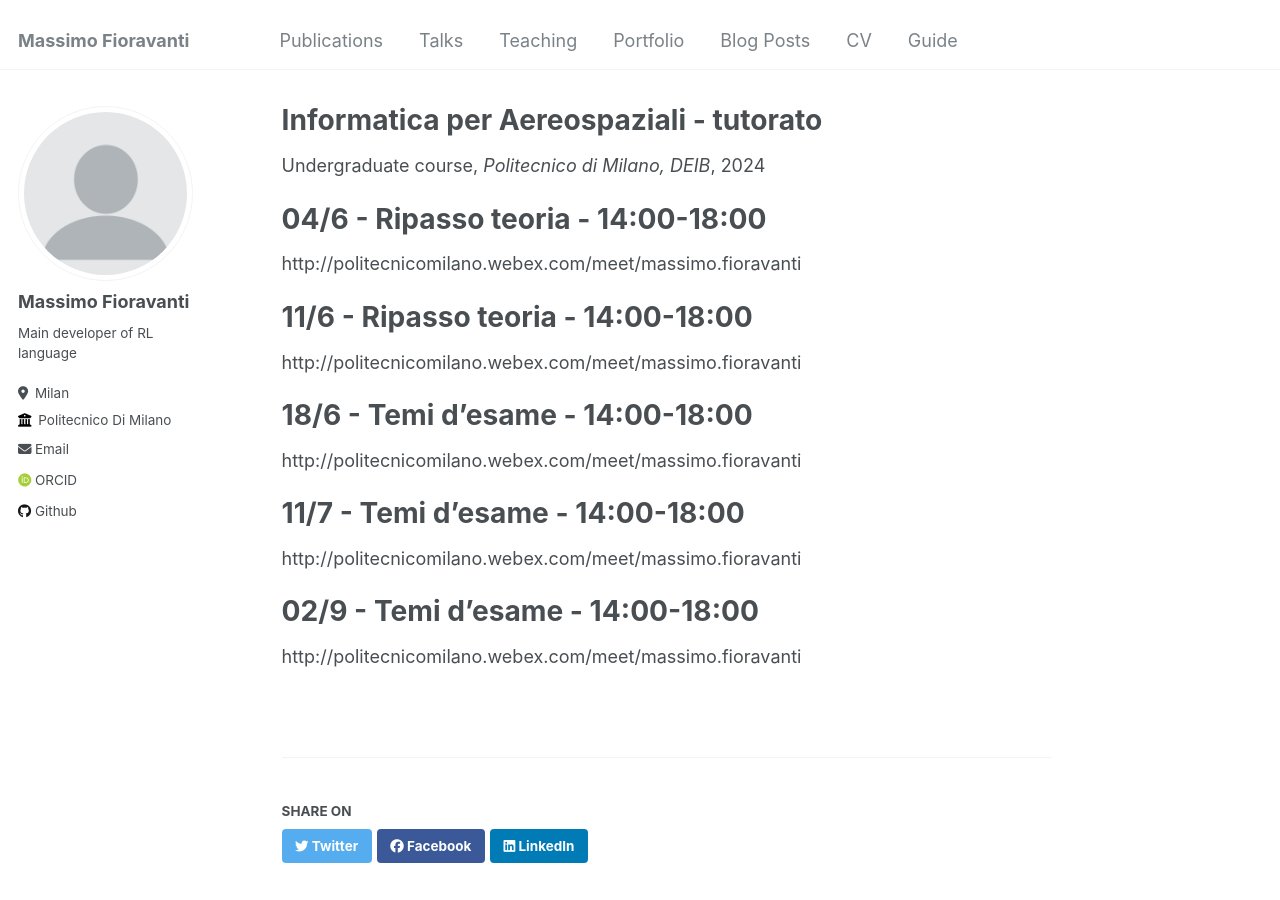
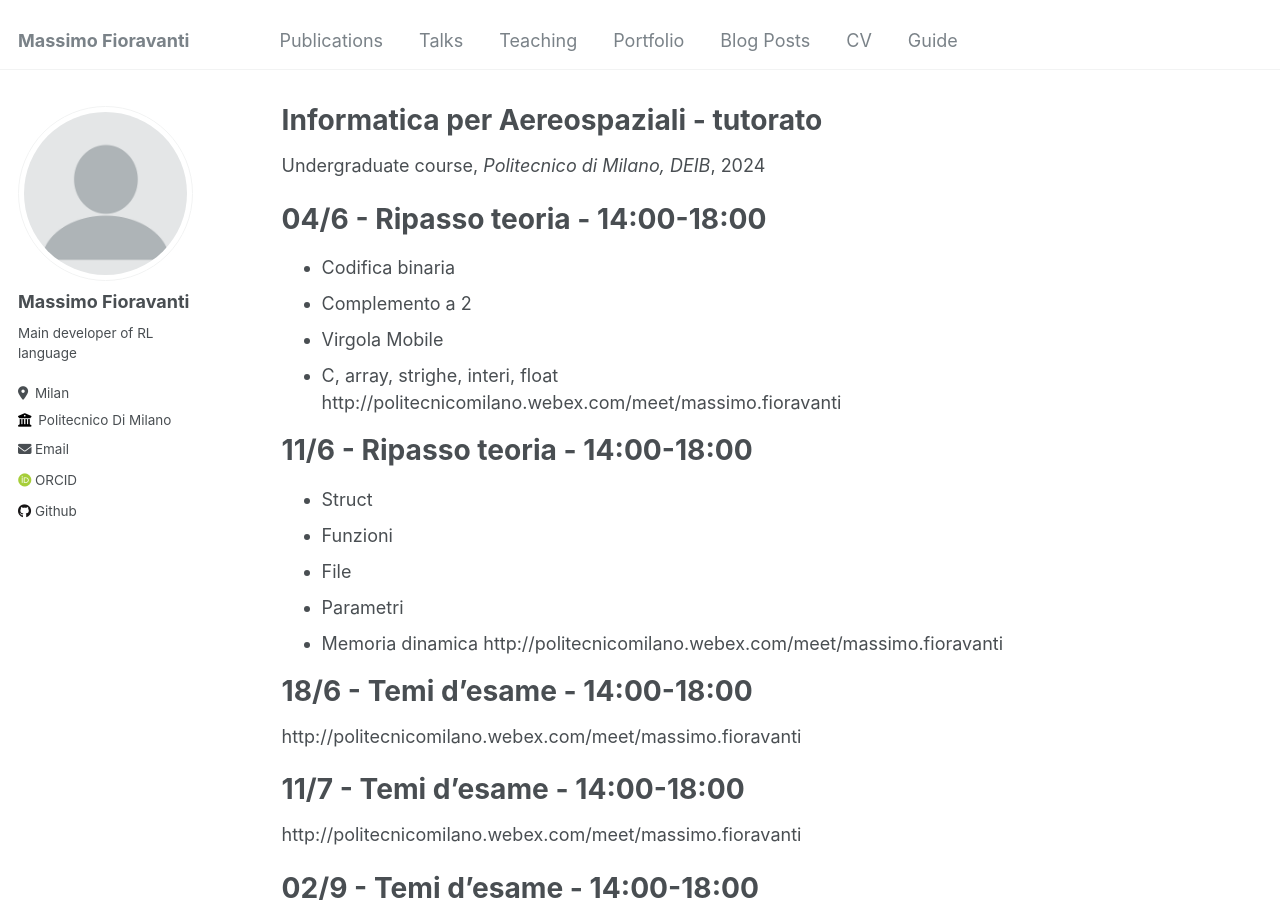
Before and after one commit to massimofioravanti/massimofioravanti.github.io, a Jekyll site: the page built from _teaching/2024-tutorato-informatica-per-aereospaziali.md, in a window 1280 px wide and 900 px high. Built offline with Jekyll 4.4.1, drawn with Linux system fonts in a browser that asks for light colours; some web fonts are replaced.

Commit message:
tutorati primi due giorni

```diff
--- a/_teaching/2024-tutorato-informatica-per-aereospaziali.md
+++ b/_teaching/2024-tutorato-informatica-per-aereospaziali.md
@@ -11,10 +11,19 @@
 
 04/6 - Ripasso teoria - 14:00-18:00
 ======
+* Codifica binaria
+* Complemento a 2
+* Virgola Mobile
+* C, array, strighe, interi, float
 http://politecnicomilano.webex.com/meet/massimo.fioravanti
 
 11/6 - Ripasso teoria - 14:00-18:00
 ======
+* Struct
+* Funzioni
+* File
+* Parametri
+* Memoria dinamica
 http://politecnicomilano.webex.com/meet/massimo.fioravanti
 
 18/6 - Temi d'esame - 14:00-18:00
```
